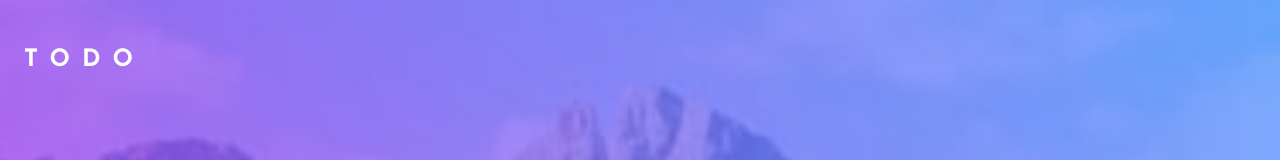
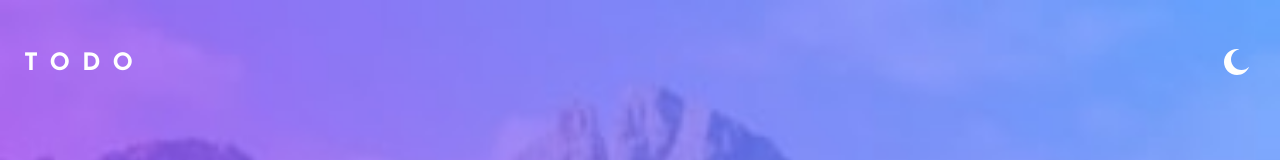
Before and after one commit to elidrissidev/todo-app, a React (Create React App) app: page / in a window 1280 px wide. Shown: the top 160 px of the page. Built offline with nearby package versions, Linux system fonts and the light colour scheme.

Commit message:
Add ThemeToggle component and functionality

```diff
--- a/src/components/Header/Header.tsx
+++ b/src/components/Header/Header.tsx
@@ -1,9 +1,11 @@
 import './Header.css'
+import { ThemeToggle } from '@/components/ThemeToggle'
 
 export function Header() {
   return (
     <header className="Header">
       <h1 className="Header-title">Todo</h1>
+      <ThemeToggle />
     </header>
   )
 }
--- /dev/null
+++ b/src/components/ThemeToggle/ThemeToggle.css
@@ -0,0 +1,16 @@
+.ThemeToggle {
+  background: none;
+  border: none;
+}
+
+.ThemeToggle span {
+  border-width: 0;
+  clip: rect(0, 0, 0, 0);
+  height: 1px;
+  margin: -1px;
+  overflow: hidden;
+  padding: 0;
+  position: absolute;
+  width: 1px;
+  white-space: nowrap;
+}
--- /dev/null
+++ b/src/components/ThemeToggle/ThemeToggle.tsx
@@ -0,0 +1,19 @@
+import './ThemeToggle.css'
+import IconMoon from '@/assets/icon-moon.svg'
+import IconSun from '@/assets/icon-sun.svg'
+import useTheme from '@/hooks/useTheme'
+
+export function ThemeToggle() {
+  const { isDark, toggleTheme } = useTheme()
+  return (
+    <button
+      type="button"
+      className="ThemeToggle"
+      onClick={toggleTheme}
+      aria-pressed={isDark}
+    >
+      <img src={isDark ? IconSun : IconMoon} alt="" />
+      <span>Toggle dark theme</span>
+    </button>
+  )
+}
--- /dev/null
+++ b/src/components/ThemeToggle/index.ts
@@ -0,0 +1 @@
+export * from './ThemeToggle'
--- /dev/null
+++ b/src/hooks/useTheme.ts
@@ -0,0 +1,25 @@
+import { useCallback, useEffect, useLayoutEffect, useState } from 'react'
+
+const THEME_KEY = 'currentTheme'
+
+function useTheme() {
+  const [isDark, setIsDark] = useState(() => {
+    const currentTheme = window.localStorage.getItem(THEME_KEY)
+
+    return (currentTheme || 'light') === 'dark'
+  })
+
+  useLayoutEffect(() => {
+    document.documentElement.classList.toggle('dark', isDark)
+  }, [isDark])
+
+  useEffect(() => {
+    window.localStorage.setItem(THEME_KEY, isDark ? 'dark' : 'light')
+  }, [isDark])
+
+  const toggleTheme = useCallback(() => setIsDark(value => !value), [])
+
+  return { isDark, toggleTheme }
+}
+
+export default useTheme
--- a/src/index.css
+++ b/src/index.css
@@ -1,5 +1,9 @@
 :root {
   --bg-color: #FAFAFA;
+}
+
+.dark {
+  --bg-color: #171823;
 }
 
 *,
```
Also changed, not shown: 2 other files (tests, documents, lock files or other folders).
